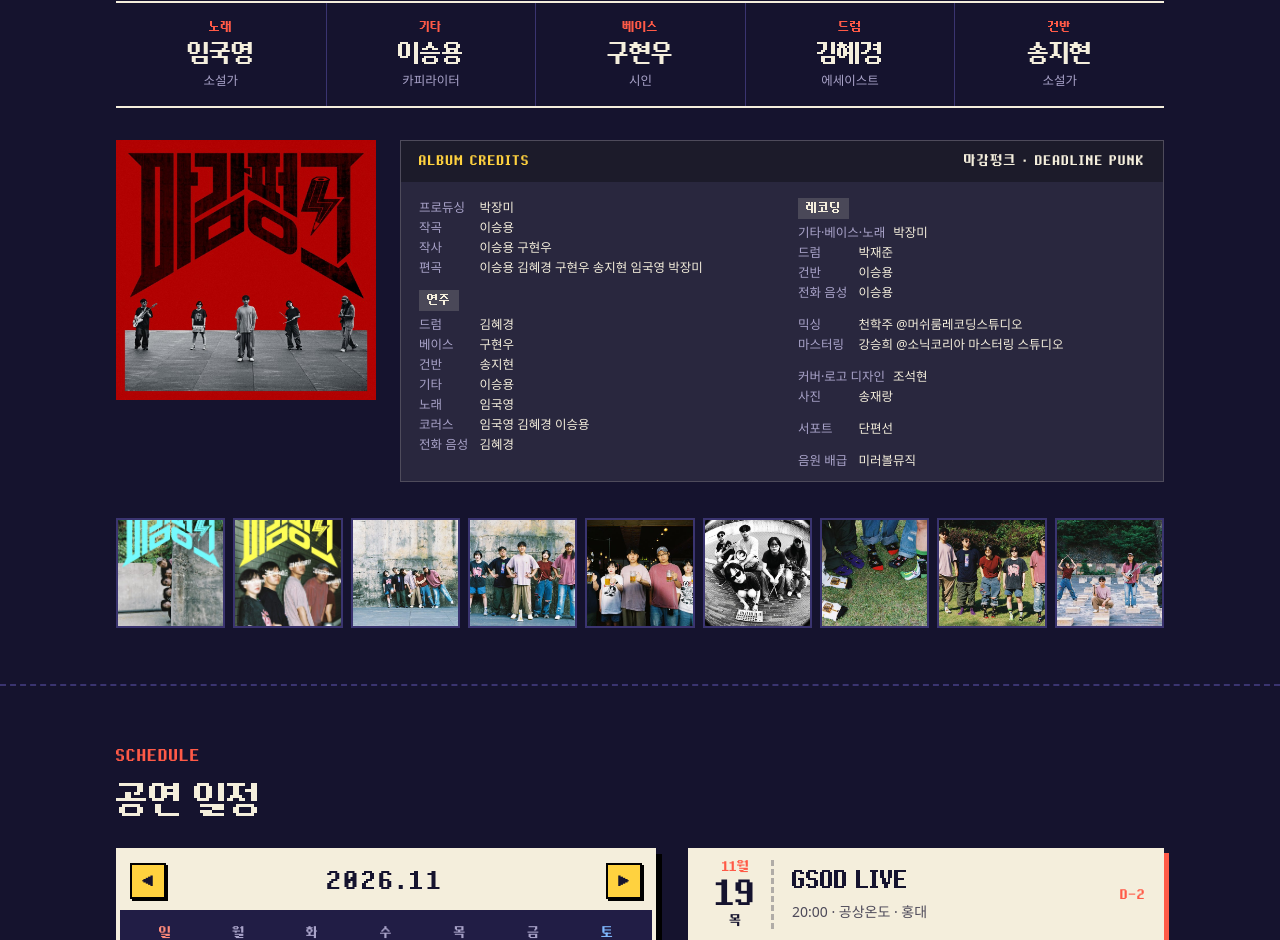
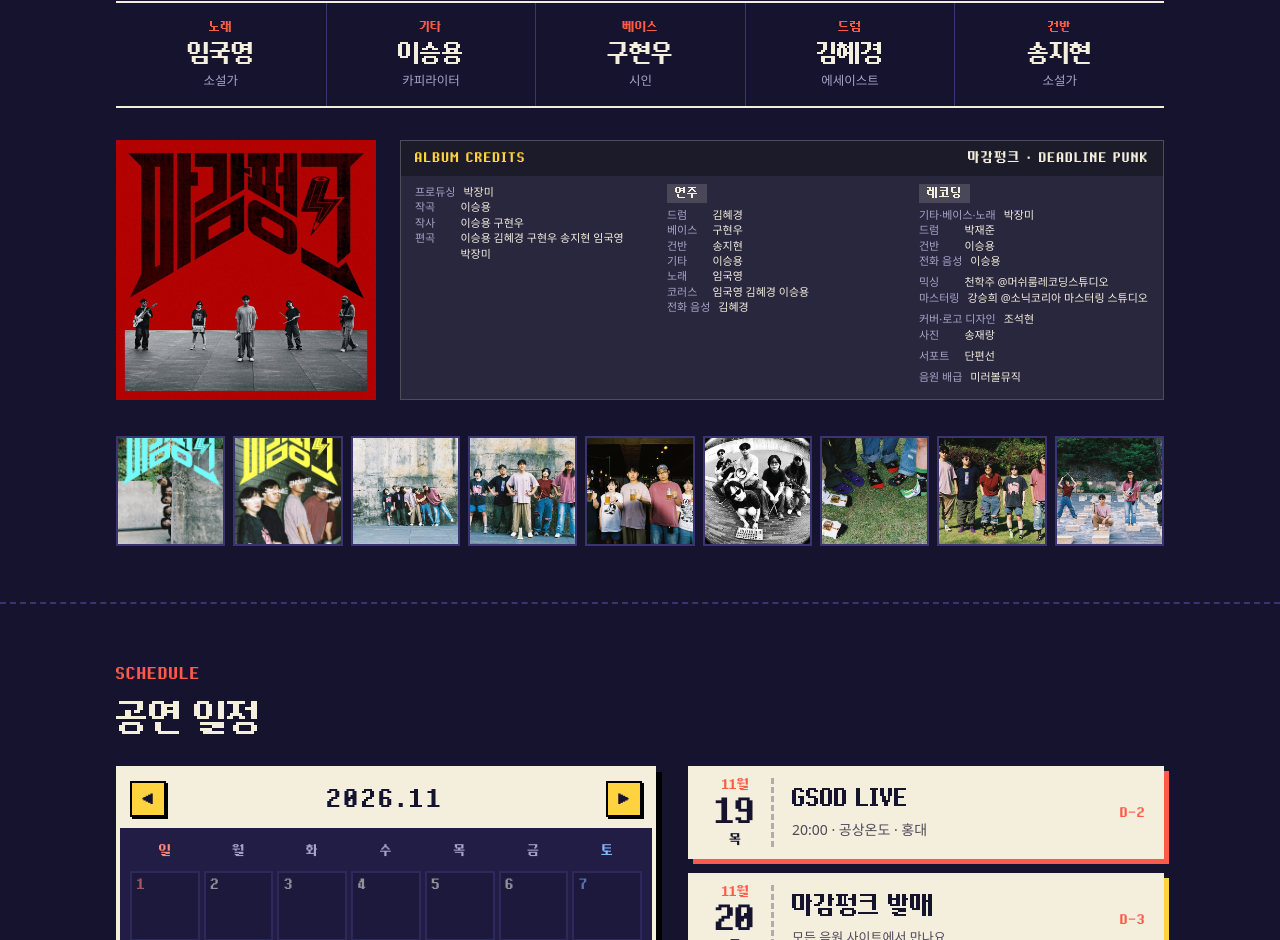
Before and after one commit to hkyoekim-ctrl/deadline_punk, a plain HTML site: page index.html in a window 1280 px wide. Shown: the part 3420-4360 px from the top of the page. Drawn offline with Linux system fonts and the light colour scheme; no server answers; a web font is replaced by a local one.

Commit message:
Match credits panel height to cover
Co-Authored-By: Claude Sonnet 5.5 <noreply@anthropic.com>
Claude-Session: https://claude.ai/code/session_01LvDutEAVQ4eE5NYUnNkvBD

```diff
--- a/styles.css
+++ b/styles.css
@@ -471,27 +471,28 @@ a.stream-tile[href]:active { transform: translateY(3px); box-shadow: 0 2px 0 0 c
 .band-top .btn { padding: 5px 11px; font-size: 13px; box-shadow: 3px 3px 0 0 #000; }
 
 /* 앨범 커버 + 크레딧: 커버의 빨강을 별색 패널로 이어 받아 '앨범 크레딧'임이 보이게 */
-.release-credits { display: grid; grid-template-columns: minmax(0, 260px) minmax(0, 1fr); gap: 24px; align-items: start; margin-top: 32px; }
-.release-credits .cover { margin: 0; line-height: 0; }
+.release-credits { display: grid; grid-template-columns: minmax(0, 260px) minmax(0, 1fr); gap: 24px; align-items: stretch; margin-top: 32px; }
+.release-credits .cover { margin: 0; line-height: 0; align-self: start; }
 .release-credits .cover img { width: 100%; height: auto; display: block; }
 .cred-panel { background: rgba(244, 238, 220, 0.09); border: 1px solid rgba(244, 238, 220, 0.18); color: var(--paper); display: flex; flex-direction: column; min-width: 0; }
 .cred-head {
-  display: flex; justify-content: space-between; flex-wrap: wrap; gap: 2px 12px; padding: 9px 18px;
+  display: flex; justify-content: space-between; flex-wrap: wrap; gap: 2px 12px; padding: 6px 14px;
   background: rgba(0, 0, 0, 0.32); color: var(--paper); font-family: var(--f-pixel); font-size: 13px; letter-spacing: 0.1em; -webkit-font-smoothing: none;
 }
 .cred-head span:first-child { color: var(--postit); }
-.cred { columns: 2 15em; column-gap: 32px; padding: 16px 18px 6px; font-size: 12.5px; line-height: 1.6; }
-.cred-group { break-inside: avoid; margin: 0 0 12px; }
+.cred { columns: 3 11em; column-gap: 22px; padding: 8px 14px 0; font-size: 11px; line-height: 1.4; }
+.cred-group { break-inside: avoid; margin: 0 0 6px; }
 .cred-title {
   display: inline-block; margin: 0 0 4px; padding: 1px 8px; background: rgba(244, 238, 220, 0.16); color: var(--paper);
   font-family: var(--f-pixel); font-size: 12px; letter-spacing: 0.08em; -webkit-font-smoothing: none;
 }
 .cred dl { margin: 0; }
 .cred dl > div { display: flex; gap: 8px; }
-.cred dt { flex: 0 0 auto; min-width: 4.2em; color: var(--muted); }
+.cred dt { flex: 0 0 auto; min-width: 3.4em; color: var(--muted); }
 .cred dd { margin: 0; color: var(--paper); min-width: 0; overflow-wrap: anywhere; }
 @media (max-width: 640px) {
-  .release-credits { grid-template-columns: minmax(0, 1fr); }
+  .release-credits { grid-template-columns: minmax(0, 1fr); align-items: start; }
+  .cred { columns: 2 10em; }
   .release-credits .cover { max-width: 300px; }
 }
 
```
